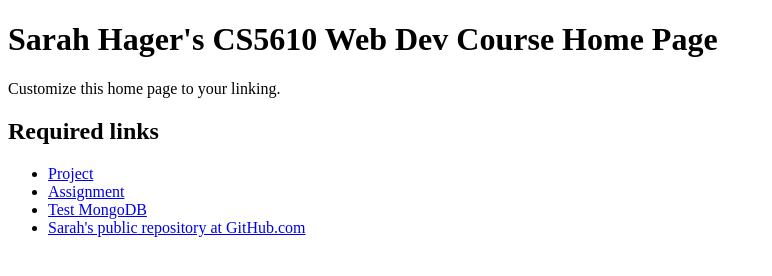
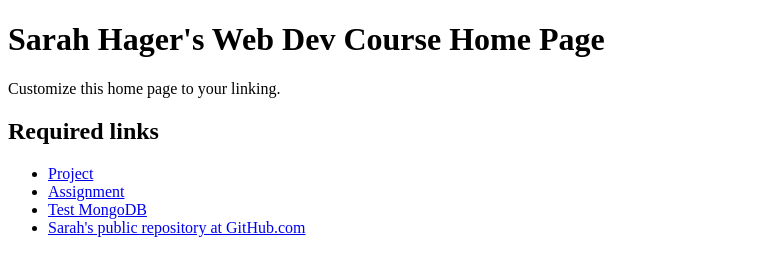
Before and after one commit to hagersa/hagers-webdev-spring-2017, a website: page public/index.html in a window 1280 px wide. Shown: the whole page, without its empty margins (0-772 px from the left). Drawn offline with Linux system fonts and the light colour scheme.

Commit message:
Another update to index.html

```diff
--- a/public/index.html
+++ b/public/index.html
@@ -5,7 +5,7 @@
     <title>Web Dev Course Home Page</title>
 </head>
 <body>
-    <h1>Sarah Hager's CS5610 Web Dev Course Home Page</h1>
+    <h1>Sarah Hager's Web Dev Course Home Page</h1>
 
     <p>
         Customize this home page to your linking.
```
